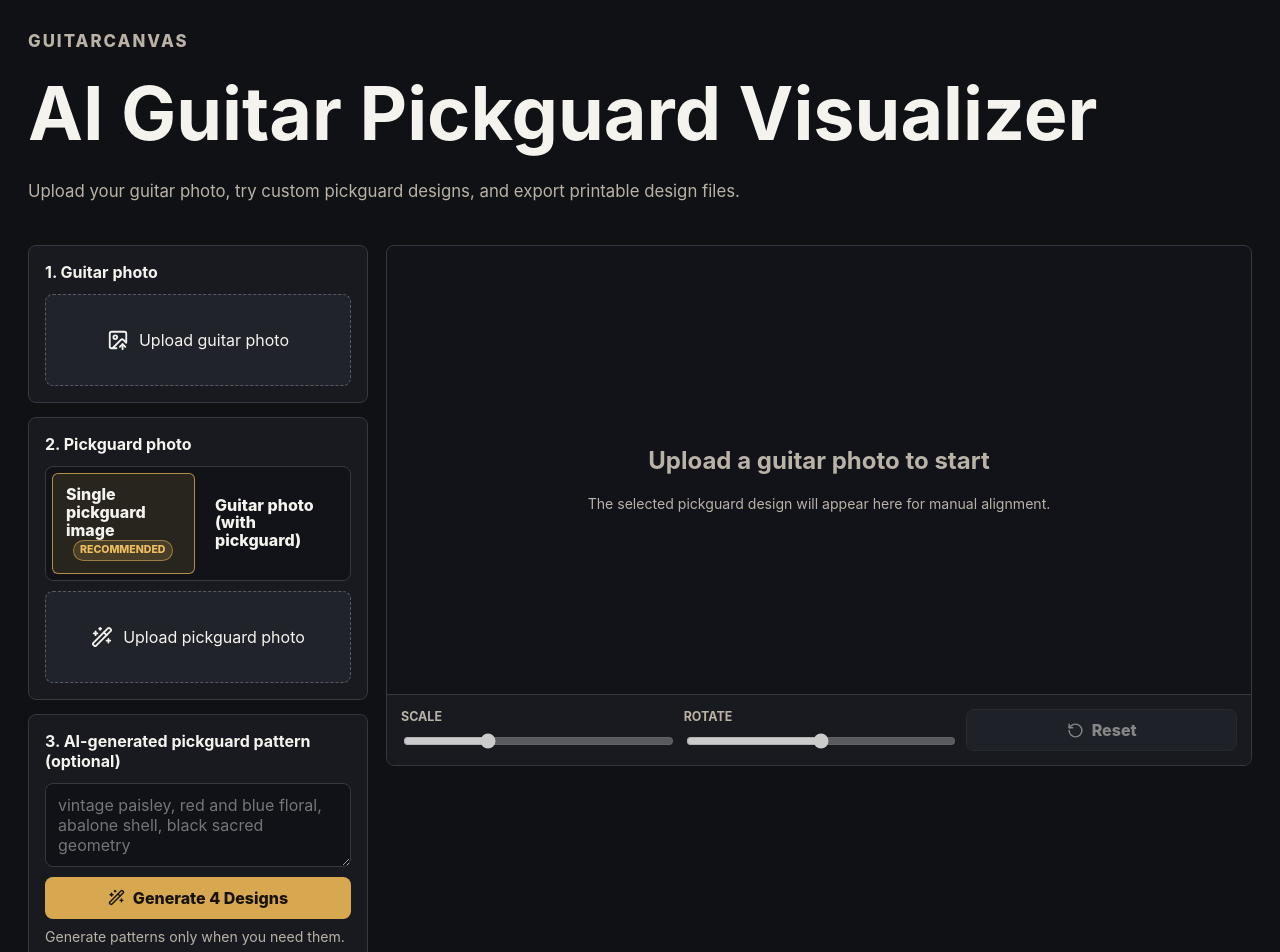
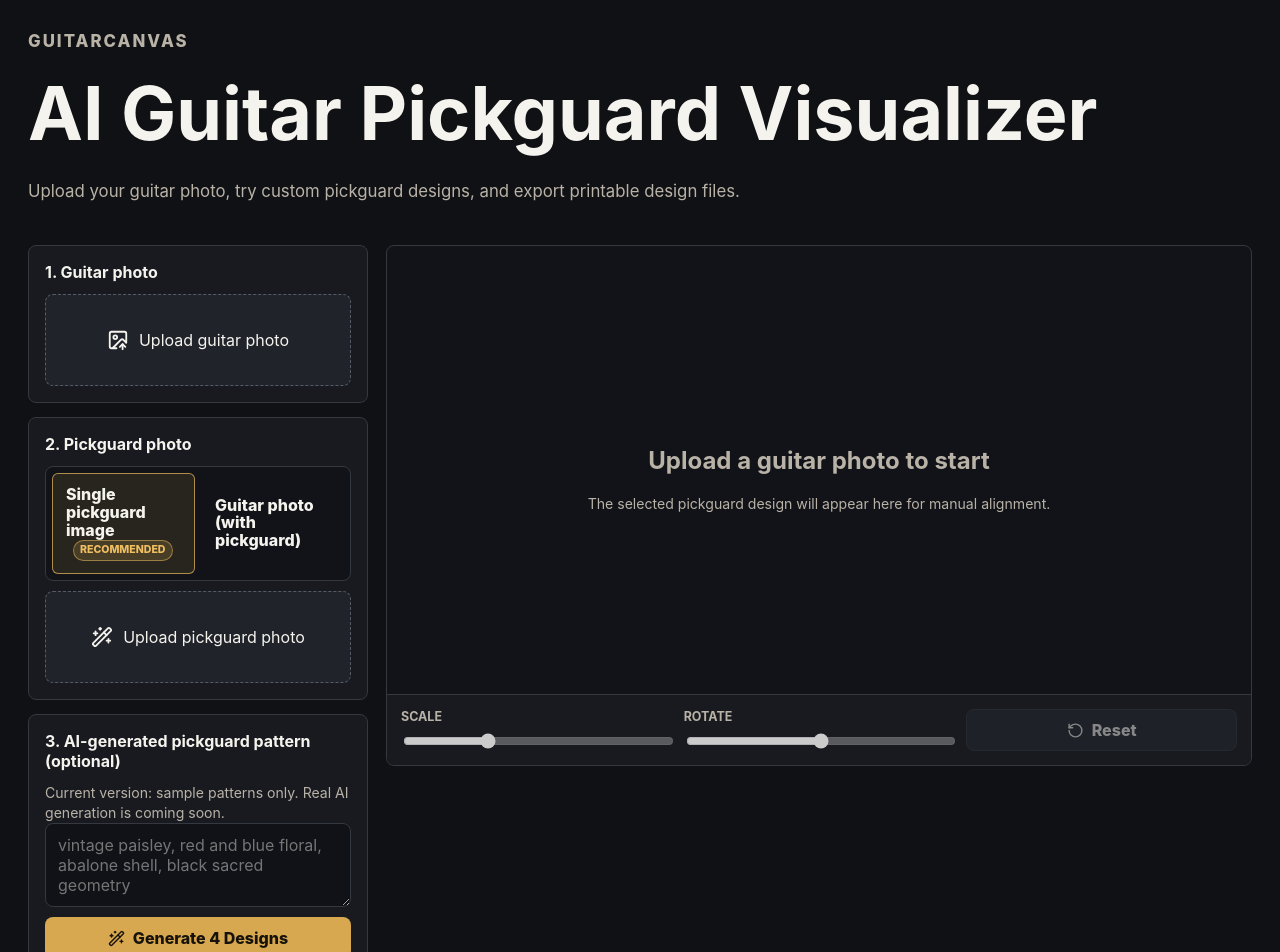
Before and after one commit to diegobona/guitarcanvas, a Next.js app: page /pickguard-visualizer in a window 1280 px wide. Shown: the top 952 px of the page. Built offline with nearby package versions, Linux system fonts and the light colour scheme.

Commit message:
AI生图模块提示优化

```diff
--- a/components/pickguard/DesignGenerator.tsx
+++ b/components/pickguard/DesignGenerator.tsx
@@ -28,6 +28,9 @@ export function DesignGenerator({
   return (
     <section className="panel">
       <h2>3. AI-generated pickguard pattern (optional)</h2>
+      <p className="helper-text">
+        Current version: sample patterns only. Real AI generation is coming soon.
+      </p>
       <div className="prompt-row">
         <textarea
           className="prompt-input"
```
Also changed, not shown: 1 other file (tests, documents, lock files or other folders).
